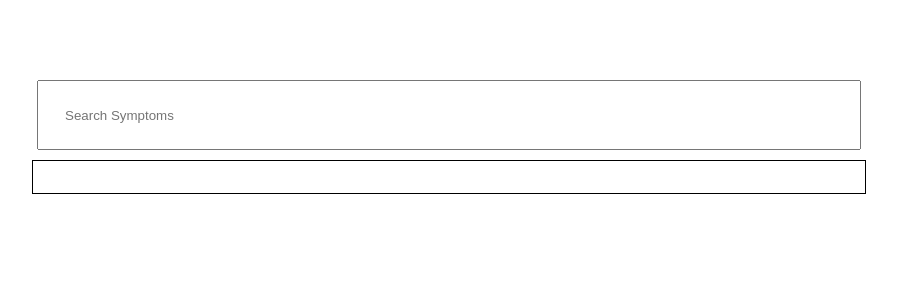
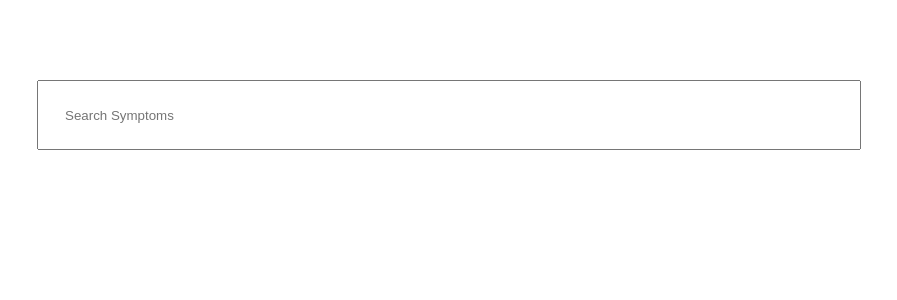
Before and after one commit to webBlaster/symptom-checker-frontend, a React (Create React App) app: page / in a window 1280 px wide. Shown: the top 300 px of the page, without its empty margins (191-1088 px from the left). Built offline with nearby package versions, Linux system fonts and the light colour scheme.

Commit message:
reduced added items font

```diff
--- a/src/App.css
+++ b/src/App.css
@@ -2,7 +2,6 @@
   display: flex;
   width: 65%;
   margin: 10px auto;
-  border: 1px solid black;
 }
 
 .cancel {
@@ -26,7 +25,7 @@
   margin: 1%;
   color: white;
   padding: 0 5px !important;
-  font-size: 10px;
+  font-size: 9px;
   border-radius: 5px;
 }
 
```
